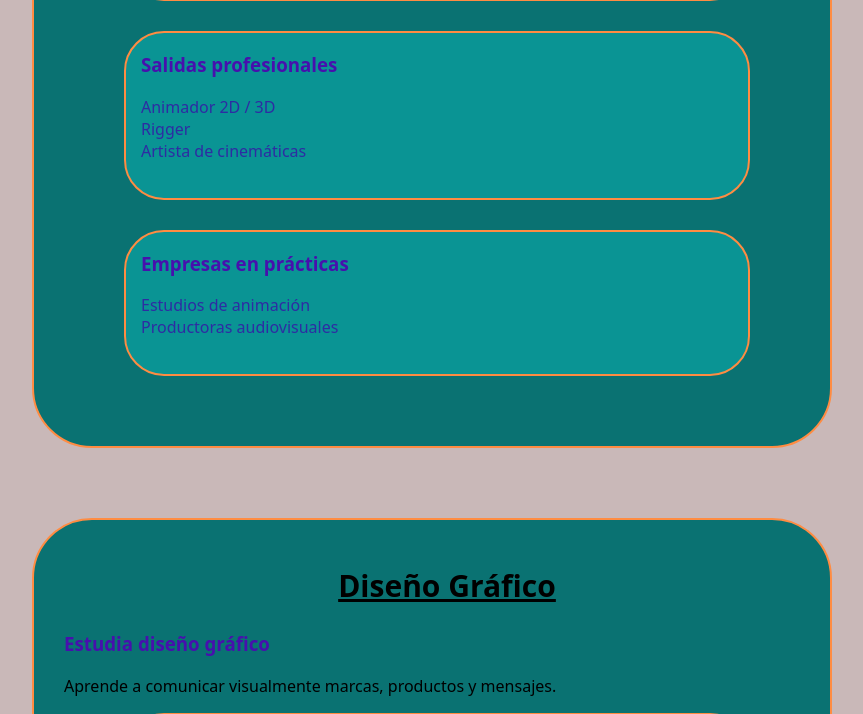
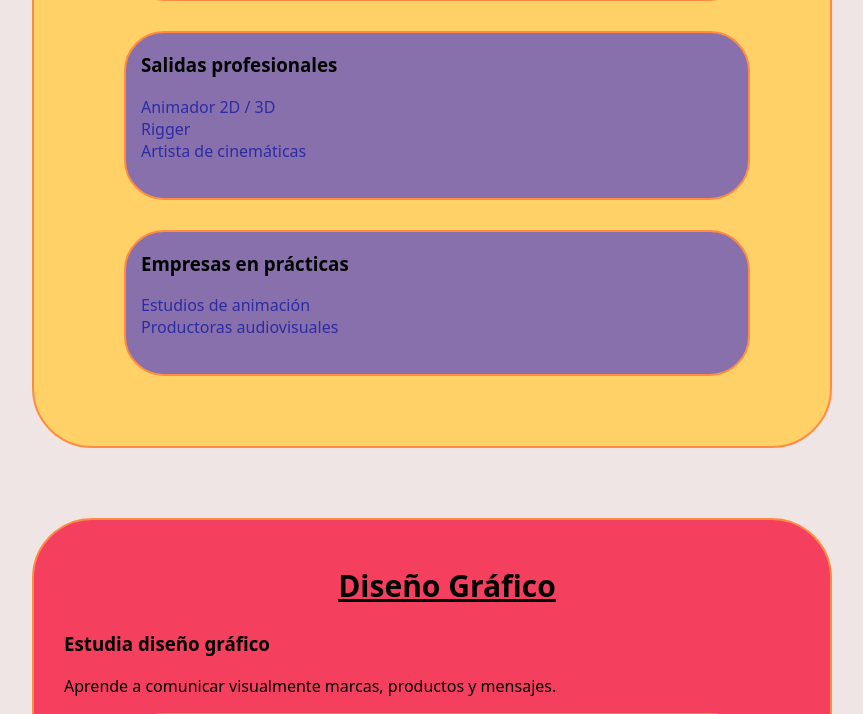
Before and after one commit to David-IFC/DAW, a PHP site: page / in a window 1280 px wide. Shown: the part 5059-5773 px from the top of the page, without its empty margins (208-1071 px from the left). Run offline with PHP 8.4, Linux system fonts and the light colour scheme.

Commit message:
Formulario

```diff
--- a/EjercicioDarCapaCSS/index.html
+++ b/EjercicioDarCapaCSS/index.html
@@ -202,99 +202,6 @@
 
         </section>
 
-        <section id="moda" class="carrera moda">
-
-            <header class="intro">
-                <h2>Moda</h2>
-                <h3>Estudia moda</h3>
-                <p>Diseña colecciones y aprende los procesos creativos y técnicos del sector moda.</p>
-            </header>
-
-            <section class="salidas bloque">
-                <h3>Salidas profesionales</h3>
-                <ul>
-                    <li>Diseñador de moda</li>
-                    <li>Estilista</li>
-                    <li>Product Manager textil</li>
-                </ul>
-            </section>
-
-        </section>
-
-        <section id="moda" class="carrera moda">
-
-            <header class="intro">
-                <h2>Moda</h2>
-                <h3>Estudia moda</h3>
-                <p>Diseña colecciones y aprende los procesos creativos y técnicos del sector moda.</p>
-            </header>
-
-            <ul class="galeria">
-                <li><img src="https://picsum.photos/id/80/200/200"></li>
-                <li><img src="https://picsum.photos/id/81/200/200"></li>
-                <li><img src="https://picsum.photos/id/82/200/200"></li>
-                <li><img src="https://picsum.photos/id/83/200/200"></li>
-                <li><img src="https://picsum.photos/id/84/200/200"></li>
-                <li><img src="https://picsum.photos/id/85/200/200"></li>
-            </ul>
-
-            <section class="salidas bloque">
-                <h3>Salidas profesionales</h3>
-                <ul>
-                    <li>Diseñador de moda</li>
-                    <li>Estilista</li>
-                    <li>Product Manager textil</li>
-                </ul>
-            </section>
-
-        </section>
-
-        <section id="marketing" class="carrera marketing">
-
-            <header class="intro">
-                <h2>Marketing</h2>
-                <h3>Estudia marketing</h3>
-                <p>Crea estrategias de comunicación y marketing digital orientadas a negocio.</p>
-            </header>
-
-            <section class="salidas bloque">
-                <h3>Salidas profesionales</h3>
-                <ul>
-                    <li>Marketing Digital</li>
-                    <li>Community Manager</li>
-                    <li>Especialista SEO/SEM</li>
-                </ul>
-            </section>
-
-        </section>
-
-        <section id="desarrollo-web" class="carrera desarrollo-web">
-
-            <header class="intro">
-                <h2>Desarrollo de Aplicaciones Web</h2>
-                <h3>Estudia desarrollo web</h3>
-                <p>Aprende a crear aplicaciones web completas, frontend y backend.</p>
-            </header>
-
-            <ul class="galeria">
-                <li><img src="https://picsum.photos/id/90/200/200"></li>
-                <li><img src="https://picsum.photos/id/91/200/200"></li>
-                <li><img src="https://picsum.photos/id/92/200/200"></li>
-                <li><img src="https://picsum.photos/id/93/200/200"></li>
-                <li><img src="https://picsum.photos/id/94/200/200"></li>
-                <li><img src="https://picsum.photos/id/95/200/200"></li>
-            </ul>
-
-            <section class="salidas bloque">
-                <h3>Salidas profesionales</h3>
-                <ul>
-                    <li>Desarrollador web</li>
-                    <li>Frontend / Backend</li>
-                    <li>Programador WordPress</li>
-                </ul>
-            </section>
-
-        </section>
 
         <section id="faq-general" class="faq bloque">
 
--- a/EjercicioDarCapaCSS/style.css
+++ b/EjercicioDarCapaCSS/style.css
@@ -7,8 +7,8 @@ html {
 :root {
     --colorprincipal: black;
     --colorsecundario: rgb(10, 114, 114);
-    --colorterciario: #4710ad;
-    --borde:#FF8C42;
+    --colorterciario: #9688b1;
+    --borde: #FF8C42;
 
 
 }
@@ -19,24 +19,26 @@ html {
 }
 
 #ilustracion {
-    --Colorfondo: #1E3A8A;
+    --Colorfondo: #516ab1;
     --Colorsecundario: #F59E0B;
 
 
 }
 
 #animacion {
-    --Colorfondo: #4C1D95;
+    --Colorfondo: #8870ad;
     --Colorsecundario: #FFD166;
 
 }
-#diseno-grafico{
-        --Colorfondo: #047857;
+
+#diseno-grafico {
+    --Colorfondo: #047857;
     --Colorsecundario: #F43F5E;
 
 }
-#faq-general{
-        --Colorfondo: #B91C1C;
+
+#faq-general {
+    --Colorfondo: #1cb95d;
     --Colorsecundario: #06B6D4;
 
 
@@ -44,7 +46,7 @@ html {
 
 
 body {
-    background: rgb(201, 184, 184);
+    background: rgb(240, 229, 229);
     margin: 20px auto;
     max-width: 800px;
     font-family: system-ui, -apple-system, BlinkMacSystemFont, 'Segoe UI', Roboto, Oxygen, Ubuntu, Cantarell, 'Open Sans', Arial, 'Helvetica Neue', sans-serif;
@@ -86,7 +88,7 @@ a:hover {
 }
 
 .carrera {
-    background-color: var(--colorsecundario);
+    background-color: var(--Colorsecundario);
     border-radius: 60px;
     padding-left: 30px;
     padding-top: 20px;
@@ -97,7 +99,7 @@ a:hover {
 
 .carrera h2 {
     text-align: center;
-    color: var(--colorprincipal);
+    color: black;
     text-decoration: underline;
     font-size: 30px;
 
@@ -107,7 +109,7 @@ a:hover {
 
 .carrera h3 {
 
-    color: var(--colorterciario);
+    color: var(--colorprincipal);
 
 }
 
@@ -137,7 +139,7 @@ a:hover {
     padding-left: 15px;
     padding-bottom: 20px;
     border-radius: 40px;
-    background-color: #0A9494;
+    background-color: var(--Colorfondo);
     color: #2e2ca3;
     justify-content: center;
 
@@ -168,3 +170,24 @@ footer {
     justify-content: center;
 
 }
+
+.faq {
+    padding-top: 10px;
+    padding-left: 40px;
+    padding-right: 40px;
+}
+.faq h3{
+    text-align: center;
+}
+
+.form {
+    padding-top: 10px;
+    padding-left: 40px;
+    padding-right: 40px;
+    background-color: var(--colorsecundario);
+    color: black;
+}
+
+.form h2 {
+    text-align: center;
+}
--- a/TablasFormularios/style.css
+++ b/TablasFormularios/style.css
@@ -5,6 +5,7 @@
 
 body {
     font-family: sans-serif;
+    background-color: rgb(113, 146, 120);
 }
 h1{
     text-align: center;
```
Also changed, not shown: other parts of EjercicioDarCapaCSS/index.html (+59 -1 lines), TablasFormularios/index.html (+16 -1 lines).
